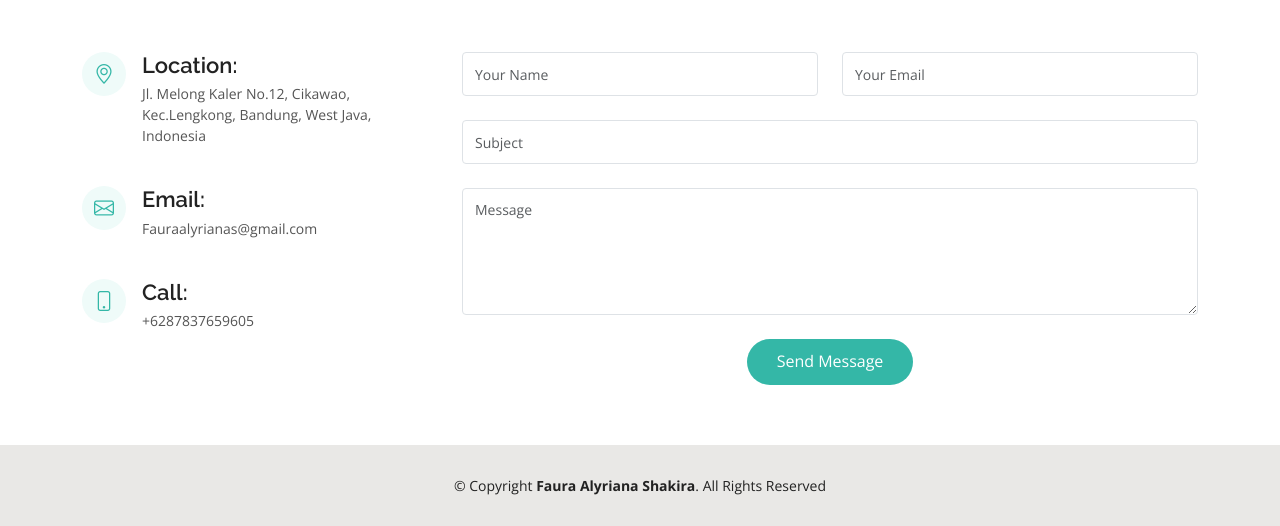
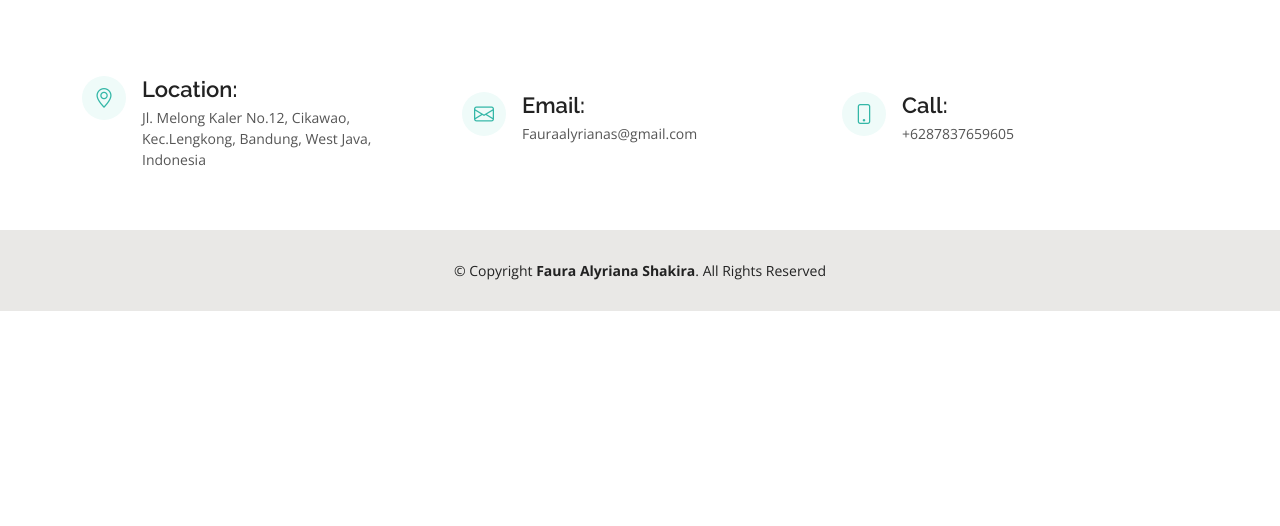
Before and after one commit to fauraalyriana/Portfolio.github.io, a plain HTML site: page contact.html in a window 1280 px wide. Shown: the part 530-1056 px from the top of the page. After the commit the page ends 841 px from the top, so only its background shows below. Drawn offline with nearby package versions, Linux system fonts and the light colour scheme.

Commit message:
edit contact

```diff
--- a/contact.html
+++ b/contact.html
@@ -73,31 +73,36 @@
           </div>
 
           <div class="row mt-5">
-            <div class="col-lg-4">
             <div class="info">
+              <div class="row">
+                <div class="col-4 mt-4">
                   <div class="address">
                     <i class="bi bi-geo-alt"></i>
                     <h4>Location:</h4>
                     <p>Jl. Melong Kaler No.12, Cikawao, Kec.Lengkong, Bandung, West Java, Indonesia</p>
                   </div>
-
+                </div>
+                <div class="col-4">
                   <div class="email">
                     <i class="bi bi-envelope"></i>
                     <h4>Email:</h4>
                     <p>Fauraalyrianas@gmail.com</p>
                   </div>
-
+                </div>
+                <div class="col-4">
                   <div class="phone">
                     <i class="bi bi-phone"></i>
                     <h4>Call:</h4>
                     <p>+6287837659605</p>
                   </div>
-
+                </div>
+              </div>
+            </div>
+            </div>
           </div>
 
-            </div>
 
-            <div class="col-lg-8 mt-5 mt-lg-0">
+            <!-- <div class="col-lg-8 mt-5 mt-lg-0">
 
               <form action="forms/contact.php" method="post" role="form" class="php-email-form">
                 <div class="row">
@@ -122,9 +127,7 @@
                 <div class="text-center"><button type="submit">Send Message</button></div>
               </form>
 
-            </div>
-
-          </div>
+            </div> -->
 
         </div>
       </section><!-- End Contact Section -->
```
Lines whose indentation alone changed are shown as unchanged.
